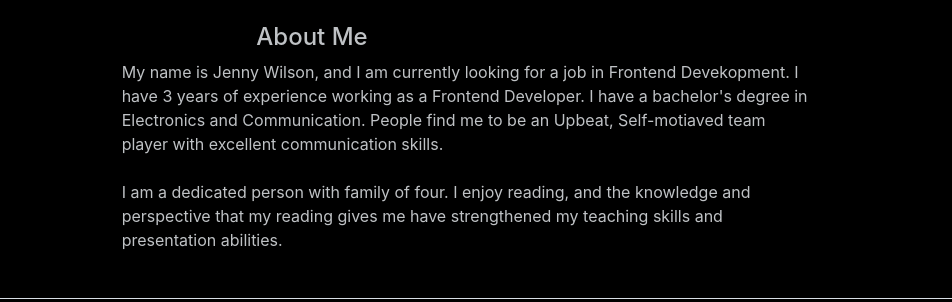
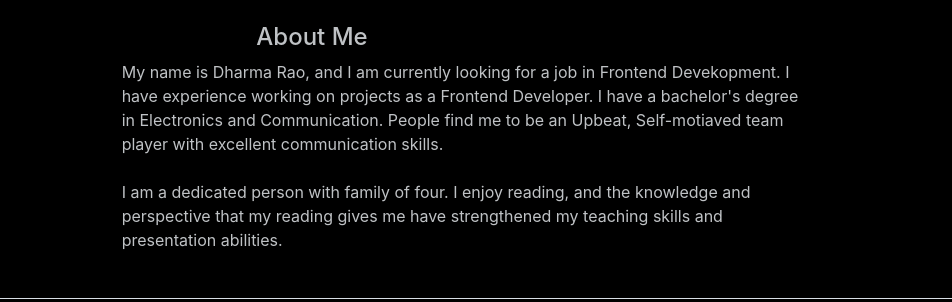
Before and after one commit to DharmaRao13/PorfolioForBharatIntern, a plain HTML site: page index.html in a window 1280 px wide. Shown: the part 402-704 px from the top of the page, 328-1280 px from the left. Drawn offline with nearby package versions, Linux system fonts and the light colour scheme.

Commit message:
Update index.html

```diff
--- a/index.html
+++ b/index.html
@@ -65,8 +65,8 @@
             </div>
             <div class="col-12 col-md-7">
                     <p>
-                        My name is Jenny Wilson, and I am currently looking for a job in Frontend Devekopment.
-                        I have 3 years of experience working as a Frontend Developer. I have a bachelor's
+                        My name is Dharma Rao, and I am currently looking for a job in Frontend Devekopment.
+                        I have experience working on projects as a Frontend Developer. I have a bachelor's
                         degree in Electronics and Communication. People find me to be an Upbeat, Self-motiaved
                         team player with excellent communication skills.
                         <br><br>
```
